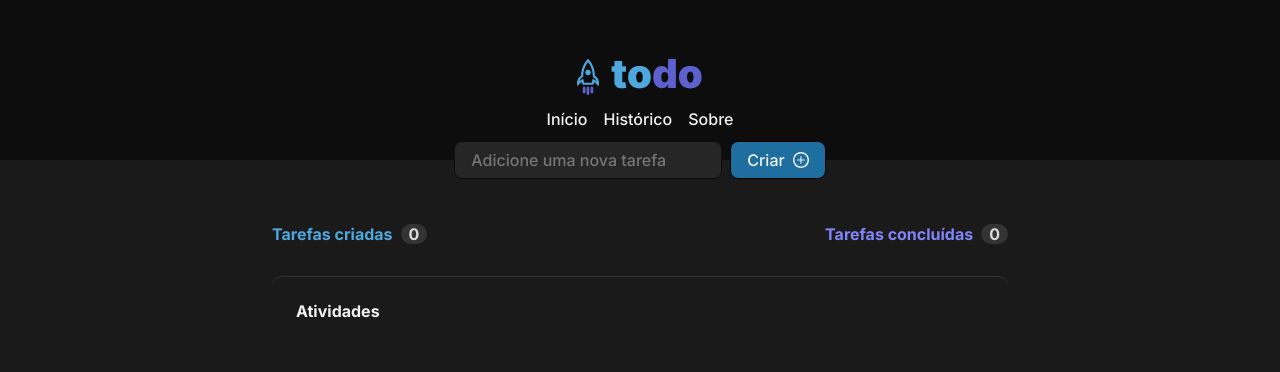
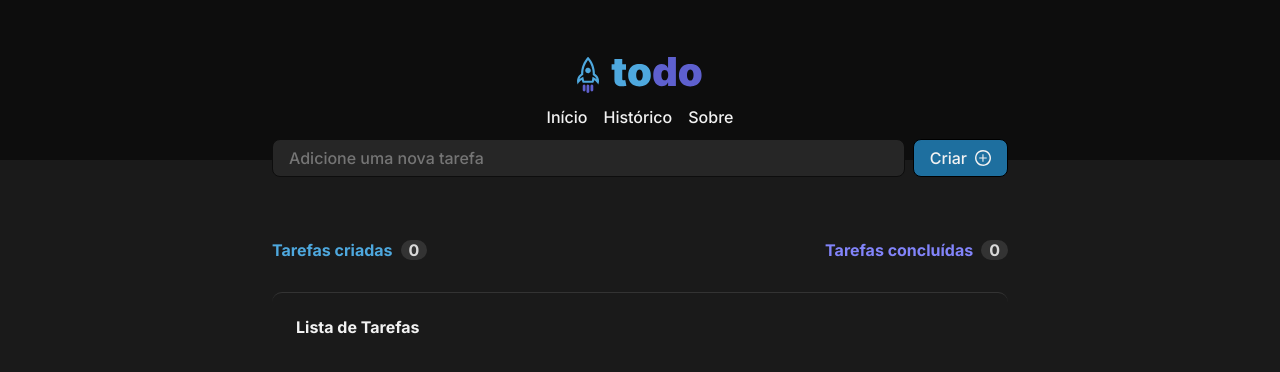
Before and after one commit to ThyagoThayllan/ToDo-List, a React (Vite) app: page / in a window 1280 px wide. Shown: the top 372 px of the page. Built offline with nearby package versions, Linux system fonts and the light colour scheme.

Commit message:
atualização

```diff
--- a/src/componentes/Header/styles.module.css
+++ b/src/componentes/Header/styles.module.css
@@ -6,7 +6,7 @@
     flex-flow: column;
     align-items: center;
     justify-content: center;
-    margin-bottom: 4rem;
+    padding-top: 3rem;
 }
 
 .menuNav {
--- a/src/componentes/barraDePesquisa/index.tsx
+++ b/src/componentes/barraDePesquisa/index.tsx
@@ -3,6 +3,7 @@ import styles from './styles.module.css'
 
 export function BarraDePesquisa() {
     return (
+        <div className={styles.pesquisar}>
             <form className={styles.formHome}>
                 <input
                     type="text"
@@ -14,5 +15,6 @@ export function BarraDePesquisa() {
                     <img src={addsimbol} />
                 </button>
             </form>
+        </div>
     )
 }
--- a/src/componentes/barraDePesquisa/styles.module.css
+++ b/src/componentes/barraDePesquisa/styles.module.css
@@ -1,19 +1,28 @@
+.pesquisar {
+    max-width: 736px;
+    width: 100%;
+    height: 100%;
+    display: flex;
+    align-items: center;
+    justify-content: center;
+}
+
 .formHome {
     display: flex;
     align-items: center;
     justify-content: center;
     gap: 0.5rem;
-    margin-bottom: -4.25rem;
+    margin-bottom: -1rem;
+    width: 100%;
 }
 
 .inputFormHome {
-    width: 100%;
-    max-width: 750px;
     padding: 0.5rem 1rem;
     border-radius: 8px;
     background: #262626;
     border: 1px solid #0D0D0D;
     color: #808080;
+    width: 100%;
 }
 
 .botaoCriarHome {
--- a/src/routes/Home/index.tsx
+++ b/src/routes/Home/index.tsx
@@ -3,8 +3,14 @@ import styles from './styles.module.css'
 
 export const Home = () => {
 
-    const [tarefasCriadas, setTarefasCriadas] = useState<number>()
-    const [tarefasConcluidas, setTarefasConcluidas] = useState<number>()
+    type TarefasProps = {
+        status: 'concluida' | 'pendente',
+        tarefa: string
+    }
+
+    const [ tarefas, setTarefas] = useState<TarefasProps[]>([])
+    const [ tarefasCriadas, setTarefasCriadas ] = useState<number>()
+    const [ tarefasConcluidas, setTarefasConcluidas ] = useState<number>()
 
     return (
         <div className={styles.home}>
@@ -21,7 +27,7 @@ export const Home = () => {
                 </header>
 
                 <div className={styles.listaDeAtividades}>
-                    <h1>Atividades</h1>
+                    {tarefas.length === 0 ? (<h1>Lista de Tarefas</h1>) : (<h1>Existe</h1>)}
                 </div>
 
             </div>
--- a/src/routes/Home/styles.module.css
+++ b/src/routes/Home/styles.module.css
@@ -1,7 +1,8 @@
 .home {
-    width: 1240px;
+    max-width: 1240px;
     height: 100vh;
     margin: 0 auto;
+    padding-top: 5rem;
 }
 
 .homeContainer {
```
Also changed, not shown: src/assets/empty.svg (added). Lines whose indentation alone changed are shown as unchanged.
